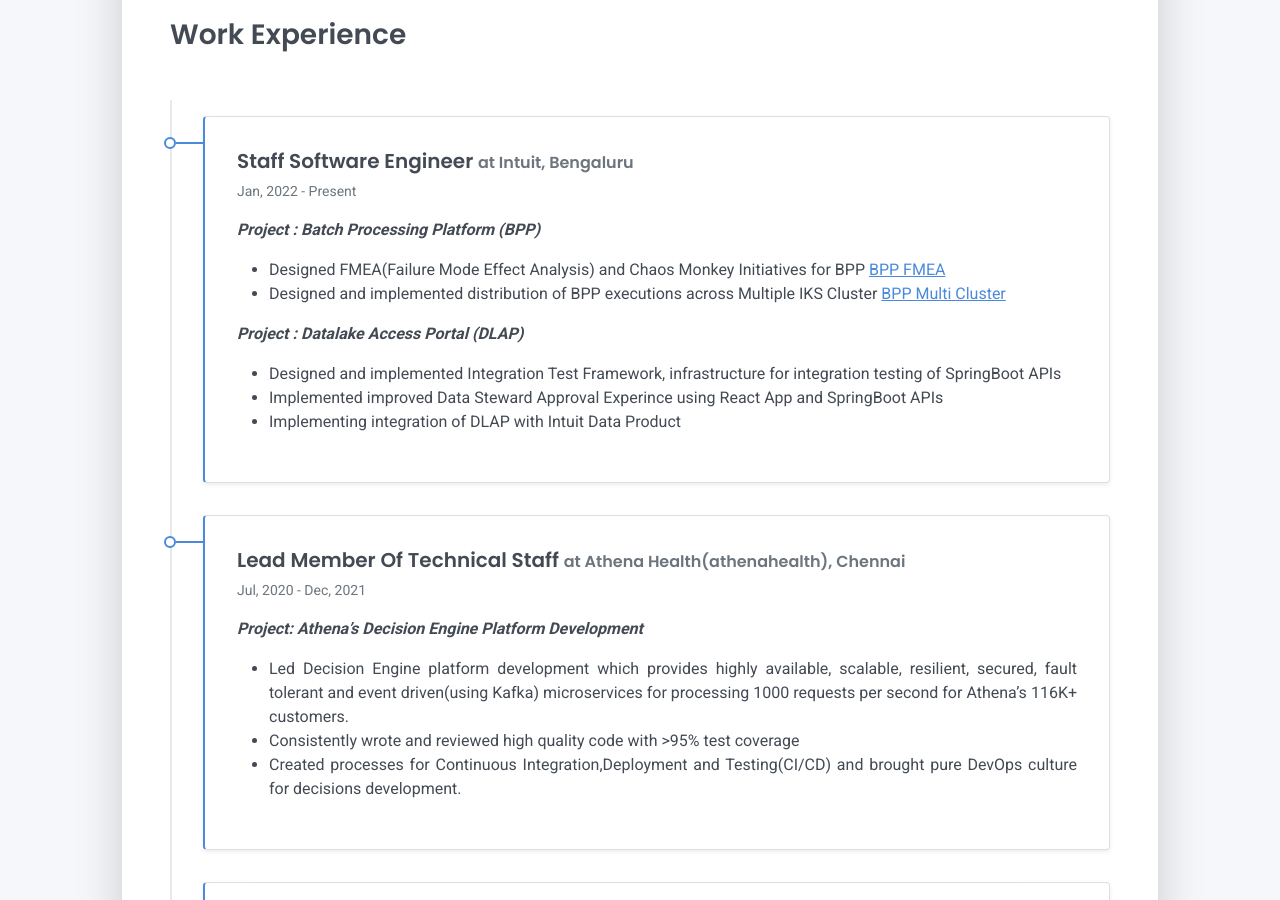
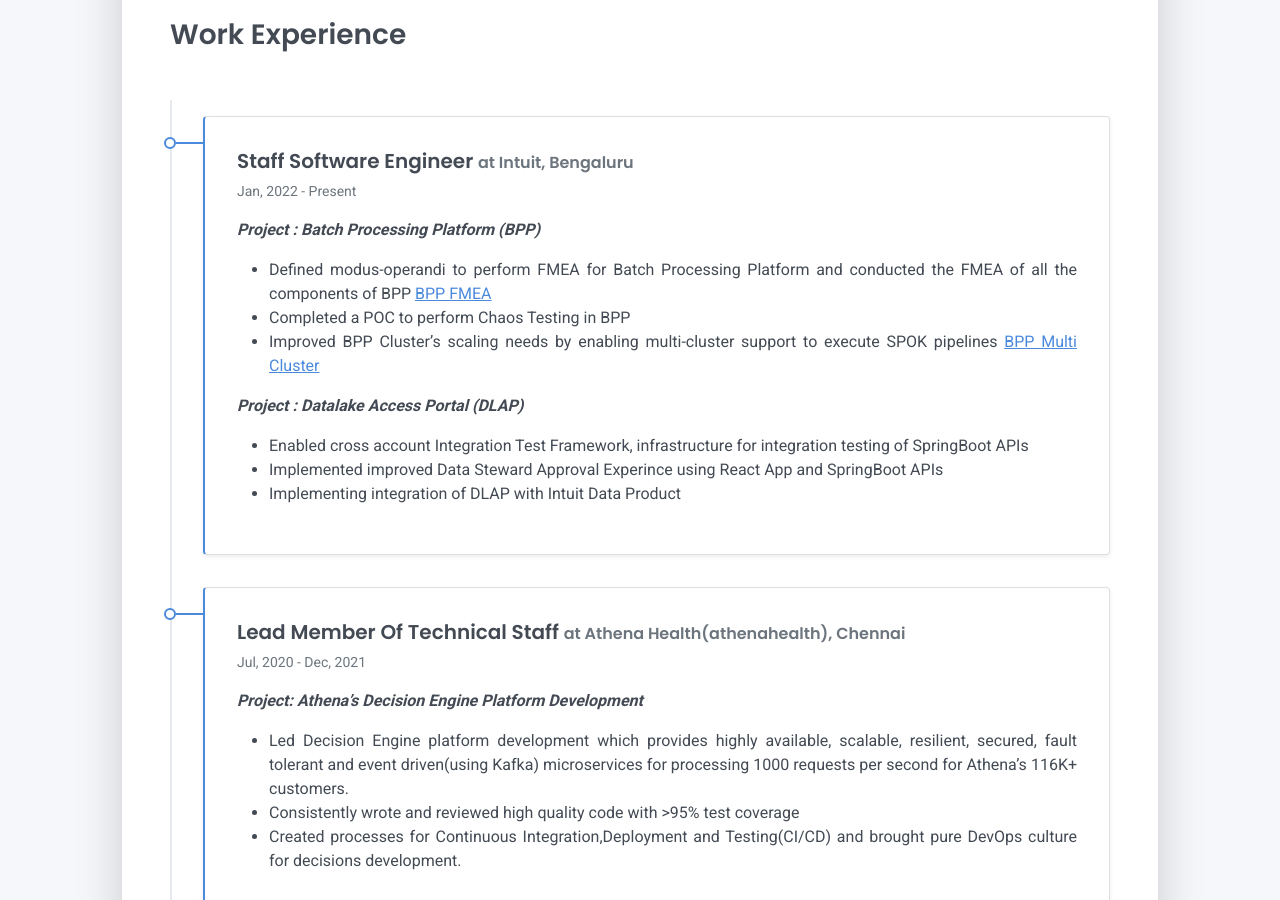
Before and after one commit to anandkshitiz/anandkshitiz.github.io, a Jekyll site: the page built from tabs/about.md, in a window 1280 px wide and 900 px high, scrolled down 1400 px. Built offline with Jekyll 4.4.1, drawn with Linux system fonts in a browser that asks for light colours.

Commit message:
added intuit's details

```diff
--- a/tabs/about/content/work-experience-section.html
+++ b/tabs/about/content/work-experience-section.html
@@ -8,8 +8,11 @@
             <div>
                 <p style="text-align: justify">
                 <ul style="text-align: justify">
-                    <li>Designed FMEA(Failure Mode Effect Analysis) and Chaos Monkey Initiatives for BPP <a href="http://in/bpp-fmea">BPP FMEA</a></li>
-                    <li>Designed and implemented distribution of BPP executions across Multiple IKS Cluster <a href="http://in/bpp-multi-cluster">BPP Multi Cluster</a></li>
+                    <li>Defined modus-operandi to perform FMEA for Batch Processing Platform and conducted the FMEA of
+                        all the components of BPP <a href="http://in/bpp-fmea">BPP FMEA</a></li>
+                    <li>Completed a POC to perform Chaos Testing in BPP</li>
+                    <li>Improved BPP Cluster’s scaling needs by enabling multi-cluster support to execute SPOK pipelines
+                        <a href="http://in/bpp-multi-cluster">BPP Multi Cluster</a></li>
                 </ul>
                 </p>
             </div>
@@ -17,7 +20,8 @@
             <div>
                 <p style="text-align: justify">
                 <ul style="text-align: justify">
-                    <li>Designed and implemented Integration Test Framework, infrastructure for integration testing of SpringBoot APIs</li>
+                    <li>Enabled cross account Integration Test Framework, infrastructure for integration testing of
+                        SpringBoot APIs</li>
                     <li>Implemented improved Data Steward Approval Experince using React App and SpringBoot APIs </li>
                     <li>Implementing integration of DLAP with Intuit Data Product </li>
                 </ul>
@@ -30,7 +34,8 @@
             <div class="h5 mb-1">Lead Member Of Technical Staff <span class="text-muted h6">at Athena
                     Health(athenahealth), Chennai</span></div>
             <div class="text-muted text-small mb-2">Jul, 2020 - Dec, 2021</div>
-            <span style="font-style: italic; font-weight: bold;">Project: Athena’s Decision Engine Platform Development</span>
+            <span style="font-style: italic; font-weight: bold;">Project: Athena’s Decision Engine Platform
+                Development</span>
             <div>
                 <p style="text-align: justify">
                 <ul style="text-align: justify">
@@ -52,7 +57,8 @@
             <div class="h5 mb-1">Senior Member Of Technical Staff <span class="text-muted h6">at Athena
                     Health(athenahealth), Chennai</span></div>
             <div class="text-muted text-small mb-2">April, 2018 - June, 2020</div>
-            <span style="font-style: italic; font-weight: bold;">Project: Athena’s Decision Engine Platform Development</span>
+            <span style="font-style: italic; font-weight: bold;">Project: Athena’s Decision Engine Platform
+                Development</span>
             <div>
                 <p style="text-align: justify">
                 <ul style="text-align: justify">
```
